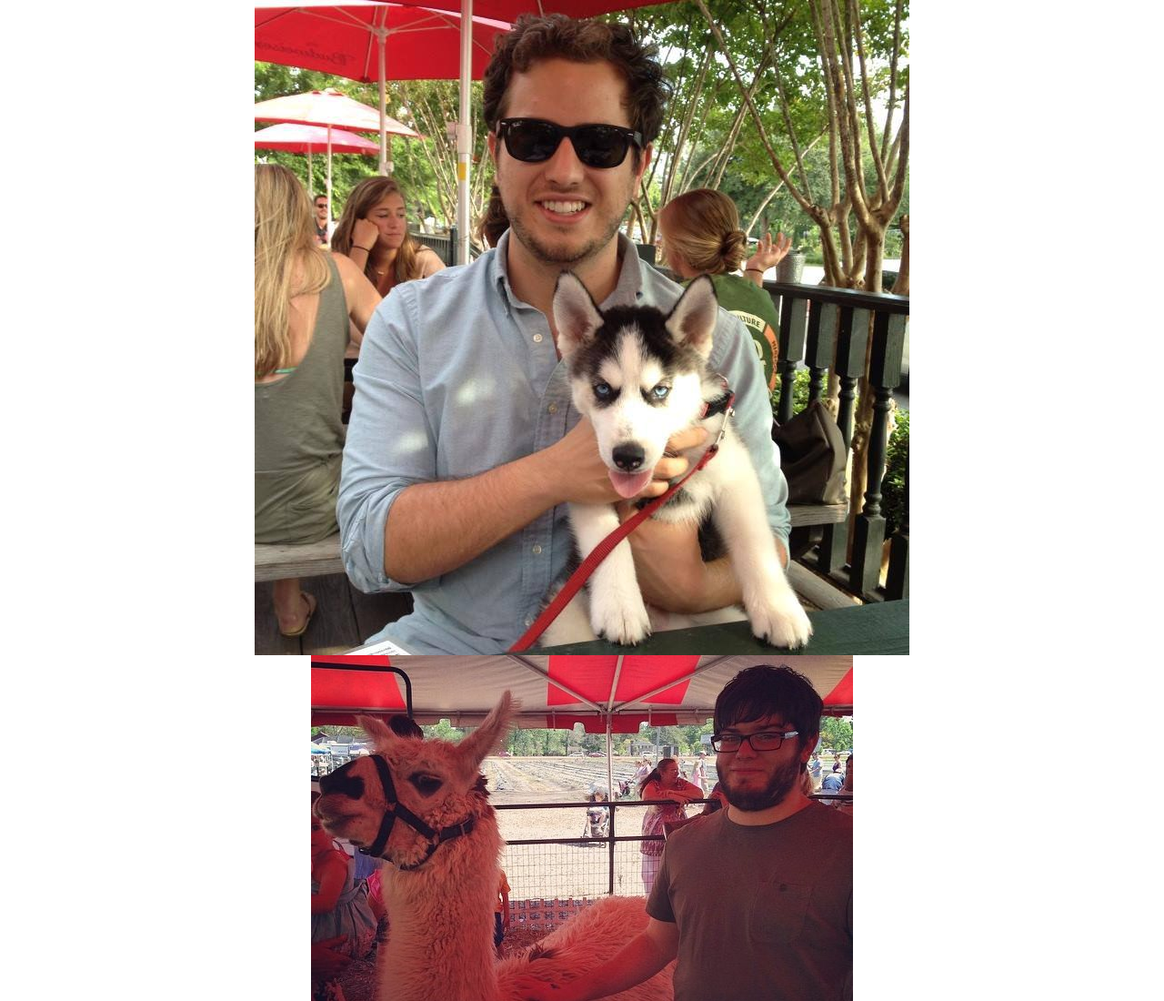
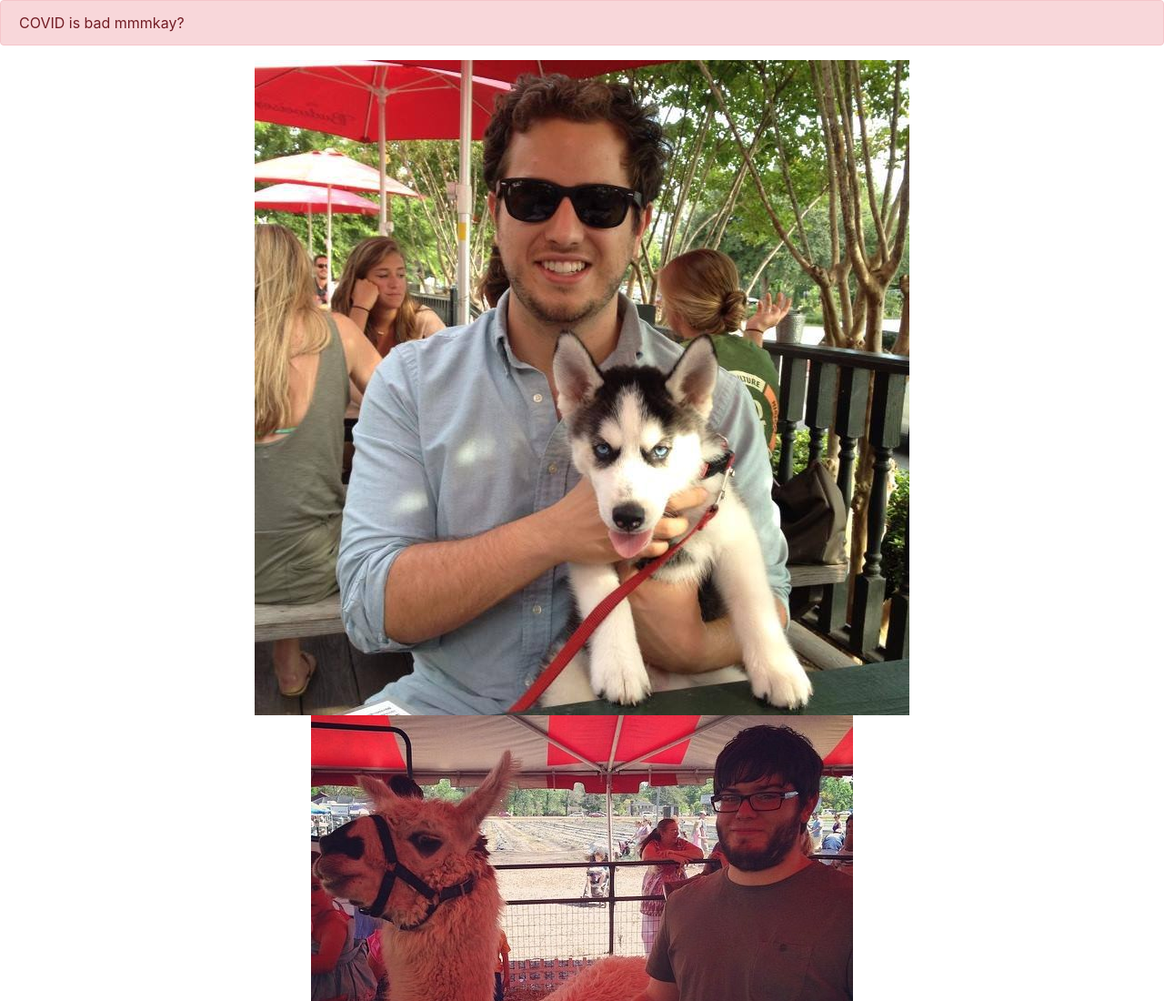
Before and after one commit to knoppanthony/beefboys, a plain HTML site: page index.html in a window 1280 px wide. Shown: the top 1100 px of the page at 91% size. Drawn offline with nearby package versions, Linux system fonts and the light colour scheme.

Commit message:
Removing drift, adding covid alert

```diff
--- a/index.html
+++ b/index.html
@@ -18,6 +18,9 @@
     <link rel="apple-touch-icon" sizes="180x180" href="img/beef.png" type="image/png">
   </head>
   <body>
+    <div class="alert alert-danger" role="alert">
+      COVID is bad mmmkay?
+    </div>
     <img alt="#1 Beef Boy" class="img-fluid mx-auto d-block" src="img/beefboy.jpg" >
     <img alt="#2 Beef Boy" class="img-fluid mx-auto d-block" src="img/otherbeefboy.jpg" >
     <img alt="#3 Beef Boy" class="img-fluid mx-auto d-block" src="img/rexxar.jpg" >
@@ -29,33 +32,5 @@
     <script src="https://code.jquery.com/jquery-3.3.1.slim.min.js" integrity="sha384-q8i/X+965DzO0rT7abK41JStQIAqVgRVzpbzo5smXKp4YfRvH+8abtTE1Pi6jizo" crossorigin="anonymous"></script>
     <script src="https://cdnjs.cloudflare.com/ajax/libs/popper.js/1.14.0/umd/popper.min.js" integrity="sha384-cs/chFZiN24E4KMATLdqdvsezGxaGsi4hLGOzlXwp5UZB1LY//20VyM2taTB4QvJ" crossorigin="anonymous"></script>
     <script src="https://stackpath.bootstrapcdn.com/bootstrap/4.1.0/js/bootstrap.min.js" integrity="sha384-uefMccjFJAIv6A+rW+L4AHf99KvxDjWSu1z9VI8SKNVmz4sk7buKt/6v9KI65qnm" crossorigin="anonymous"></script>
-    <!-- Start of Async Drift Code -->
-<script>
-"use strict";
-
-!function() {
-  var t = window.driftt = window.drift = window.driftt || [];
-  if (!t.init) {
-    if (t.invoked) return void (window.console && console.error && console.error("Drift snippet included twice."));
-    t.invoked = !0, t.methods = [ "identify", "config", "track", "reset", "debug", "show", "ping", "page", "hide", "off", "on" ],
-    t.factory = function(e) {
-      return function() {
-        var n = Array.prototype.slice.call(arguments);
-        return n.unshift(e), t.push(n), t;
-      };
-    }, t.methods.forEach(function(e) {
-      t[e] = t.factory(e);
-    }), t.load = function(t) {
-      var e = 3e5, n = Math.ceil(new Date() / e) * e, o = document.createElement("script");
-      o.type = "text/javascript", o.async = !0, o.crossorigin = "anonymous", o.src = "https://js.driftt.com/include/" + n + "/" + t + ".js";
-      var i = document.getElementsByTagName("script")[0];
-      i.parentNode.insertBefore(o, i);
-    };
-  }
-}();
-drift.SNIPPET_VERSION = '0.3.1';
-drift.load('6tpczzws234d');
-</script>
-<!-- End of Async Drift Code -->
   </body>
 </html>
```
